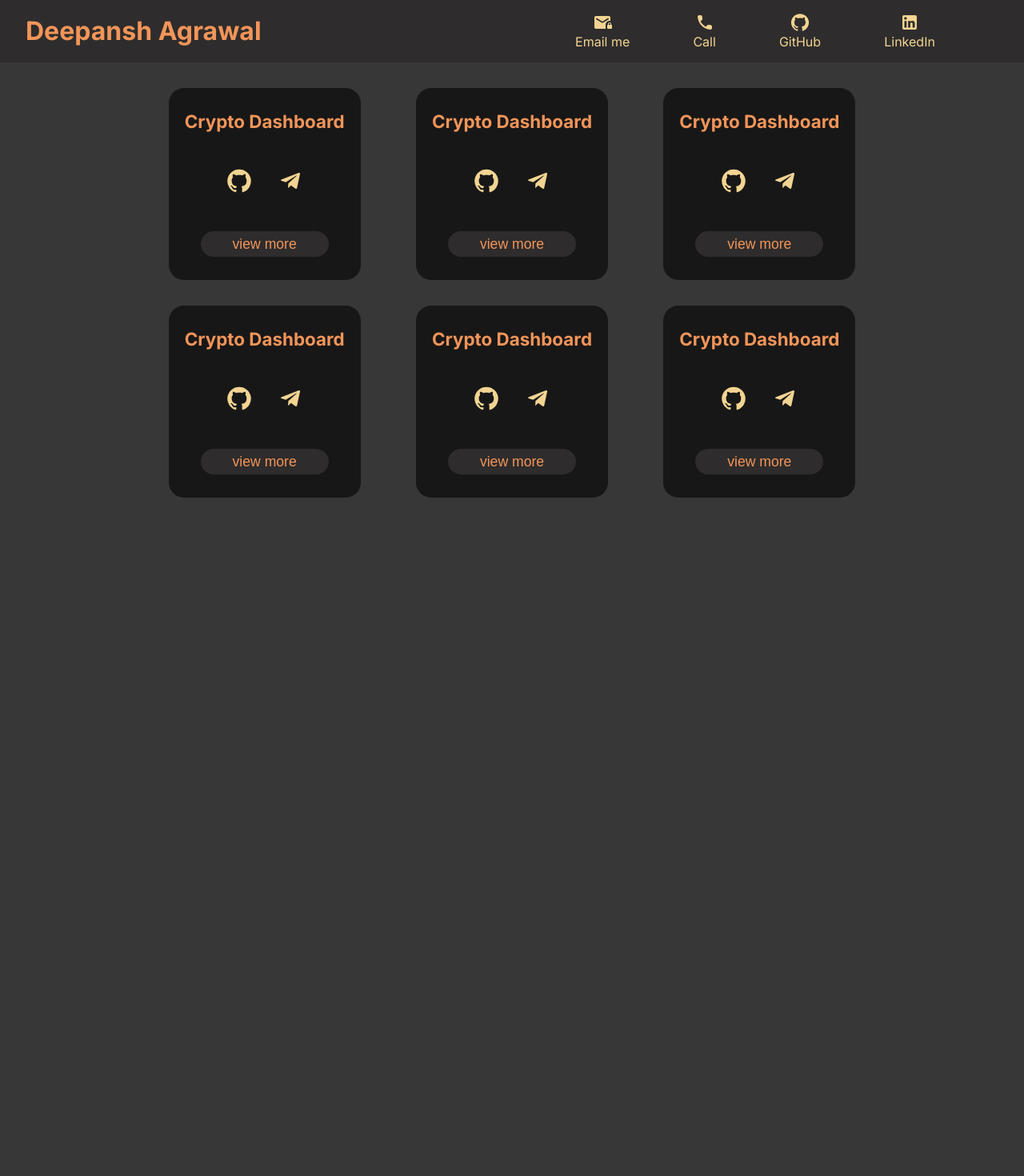
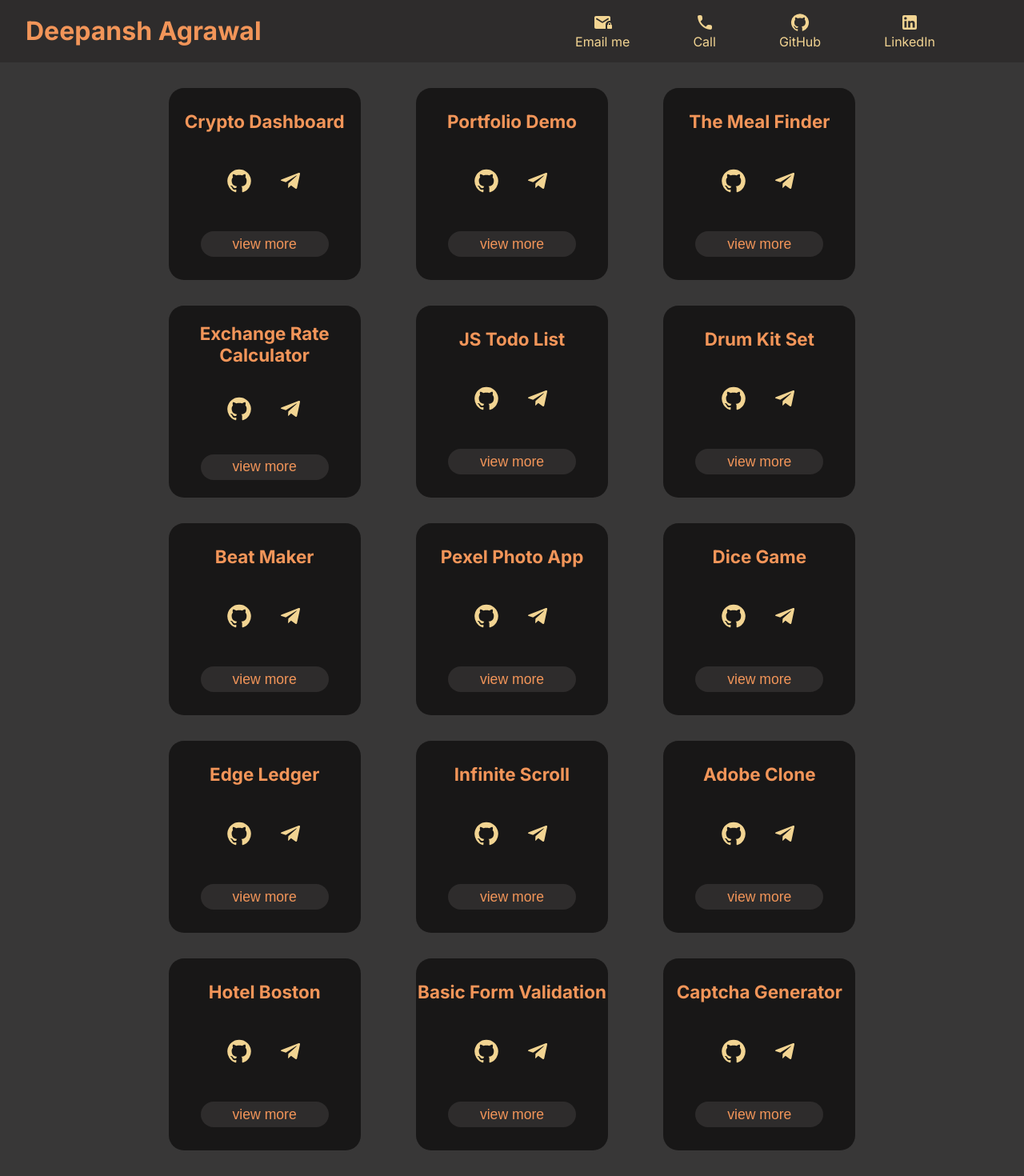
Before and after one commit to buddydeepansh/GithubProjects, a React (Vite) app: page / in a window 1280 px wide. Shown: the top 1470 px of the page at 80% size. Before the commit the page ends 800 px from the top, so only its background shows below. Built offline with nearby package versions, Linux system fonts and the light colour scheme.

Commit message:
* Added list of projects in json.

```diff
--- a/src/Components/GridBox/GridBox.less
+++ b/src/Components/GridBox/GridBox.less
@@ -14,6 +14,7 @@
   font-weight: 700;
   color: var(--orange);
   cursor: default;
+  text-align: center;
 }
 .btnContainer {
   display: flex;
--- a/src/JSON/Projects.json
+++ b/src/JSON/Projects.json
@@ -9,42 +9,122 @@
   },
   {
     "id": "2",
-    "name": "Crypto Dashboard",
-    "gitLink": "https://github.com/buddydeepansh/CryptoDashboard",
-    "depLink": "https://crypto-dashboard-demo.netlify.app/",
+    "name": "Portfolio Demo",
+    "gitLink": "https://github.com/buddydeepansh/PROJECTS/tree/master/module-5-test-deepansh",
+    "depLink": "https://buddydeepansh.github.io/PROJECTS/module-5-test-deepansh/index.html",
     "imgSrc": "Images/CryptoTracker.png",
-    "projectDesc": "This Crypto Dashboard conatins information on cryptocurrencies so that a user can track the rates, market prices, changes, graph of currencies."
+    "projectDesc": "This demo portfolio was made using Vanilla Js, Html & Css only. It contains some good ui and navigation buttons."
   },
   {
     "id": "3",
-    "name": "Crypto Dashboard",
-    "gitLink": "https://github.com/buddydeepansh/CryptoDashboard",
-    "depLink": "https://crypto-dashboard-demo.netlify.app/",
+    "name": "The Meal Finder",
+    "gitLink": "https://github.com/buddydeepansh/PROJECTS/tree/master/MEAL%20FINDER%20API",
+    "depLink": "https://buddydeepansh.github.io/PROJECTS/MEAL%20FINDER%20API/index.html",
     "imgSrc": "Images/CryptoTracker.png",
-    "projectDesc": "This Crypto Dashboard conatins information on cryptocurrencies so that a user can track the rates, market prices, changes, graph of currencies."
+    "projectDesc": "This meal finder project allows user to browse some random meals with their ingredients and cooking instructions as well. Also it provides a list of meal via the serach option when user enters any ingredient that they want to make a meal with. This all data is collected using api calls."
   },
   {
     "id": "4",
-    "name": "Crypto Dashboard",
-    "gitLink": "https://github.com/buddydeepansh/CryptoDashboard",
-    "depLink": "https://crypto-dashboard-demo.netlify.app/",
+    "name": "Exchange Rate Calculator",
+    "gitLink": "https://github.com/buddydeepansh/PROJECTS/tree/master/EXCHANGE%20RATE%20CALCULATOR",
+    "depLink": "https://buddydeepansh.github.io/PROJECTS/EXCHANGE%20RATE%20CALCULATOR/index.html",
     "imgSrc": "Images/CryptoTracker.png",
-    "projectDesc": "This Crypto Dashboard conatins information on cryptocurrencies so that a user can track the rates, market prices, changes, graph of currencies."
+    "projectDesc": "This Exchange rate calculator provides the user a service to convert 1 curreny into another currency according to the latest rates provided by the exchange rate api.."
   },
   {
     "id": "5",
-    "name": "Crypto Dashboard",
-    "gitLink": "https://github.com/buddydeepansh/CryptoDashboard",
-    "depLink": "https://crypto-dashboard-demo.netlify.app/",
+    "name": "JS Todo List",
+    "gitLink": "https://github.com/buddydeepansh/PROJECTS/tree/master/JS%20TODOLIST",
+    "depLink": "https://buddydeepansh.github.io/PROJECTS/JS%20TODOLIST/index.html",
     "imgSrc": "Images/CryptoTracker.png",
-    "projectDesc": "This Crypto Dashboard conatins information on cryptocurrencies so that a user can track the rates, market prices, changes, graph of currencies."
+    "projectDesc": "This Todo list is made using the concept of localstorage in browser. If a user modifies their todo list, It gets modified in the localstorage as well. So in this way even if a user refresh the web page, their data would not vanish."
   },
   {
     "id": "6",
-    "name": "Crypto Dashboard",
+    "name": "Drum Kit Set",
+    "gitLink": "https://github.com/buddydeepansh/PROJECTS/tree/master/Drum%20Kit",
+    "depLink": "https://buddydeepansh.github.io/PROJECTS/Drum%20Kit/index.html",
+    "imgSrc": "Images/CryptoTracker.png",
+    "projectDesc": "This Drum kit set app was made during my learning process of event listners and event handling of javascript. Whenever a user click the relevant key or presses an instrument's button they plays an instument's beat."
+  },
+  {
+    "id": "7",
+    "name": "Beat Maker",
+    "gitLink": "https://github.com/buddydeepansh/PROJECTS/tree/master/BEAT%20MAKER%20APP",
+    "depLink": "https://buddydeepansh.github.io/PROJECTS/BEAT%20MAKER%20APP/index.html",
+    "imgSrc": "Images/CryptoTracker.png",
+    "projectDesc": "This is an old project of mine which I had created using classes and methods using js only. This app contains multiple sound trackes of multiple instruments and when a user interacts with the touch pads they get added in the playing list. So for that pad the audio of the instrument is played."
+  },
+  {
+    "id": "8",
+    "name": "Pexel Photo App",
+    "gitLink": "https://github.com/buddydeepansh/PROJECTS/tree/master/PHOTOS%20CALL%20API",
+    "depLink": "https://buddydeepansh.github.io/PROJECTS/PHOTOS%20CALL%20API/index.html",
+    "imgSrc": "Images/CryptoTracker.png",
+    "projectDesc": "This is a web page which fetches some random photos using the pexels api and it uses grid structure to allign those images. User have a fascility to open the image in a single click. Also the user can search for specific type of images if thet want."
+  },
+  {
+    "id": "9",
+    "name": "Dice Game",
+    "gitLink": "https://github.com/buddydeepansh/PROJECTS/tree/master/DICE",
+    "depLink": "https://buddydeepansh.github.io/PROJECTS/DICE/index.html",
+    "imgSrc": "Images/CryptoTracker.png",
+    "projectDesc": "This Dice game is mdae with the help of Javascript. It generates a random number twice for one user each and displays the result status via a falg of winner of round or draw match. It consits of 6 images of dices which are then displayed as per the random number generated."
+  },
+  {
+    "id": "10",
+    "name": "Edge Ledger",
     "gitLink": "https://github.com/buddydeepansh/CryptoDashboard",
-    "depLink": "https://crypto-dashboard-demo.netlify.app/",
+    "depLink": "https://buddydeepansh.github.io/edgeledgerproject/",
     "imgSrc": "Images/CryptoTracker.png",
-    "projectDesc": "This Crypto Dashboard conatins information on cryptocurrencies so that a user can track the rates, market prices, changes, graph of currencies."
+    "projectDesc": "This demo project is made for a financial services website where the service provider can list their services and all the history about them."
+  },
+  {
+    "id": "11",
+    "name": "Infinite Scroll",
+    "gitLink": "https://github.com/buddydeepansh/PROJECTS/tree/master/INFINITE%20SCROLL%20WITH%20PAGINATION",
+    "depLink": "https://buddydeepansh.github.io/PROJECTS/INFINITE%20SCROLL%20WITH%20PAGINATION/index.html",
+    "imgSrc": "Images/CryptoTracker.png",
+    "projectDesc": "This web app uses an api call to fetch some random data, but the user is displayed only certain items at once. Then wehn the user scrolls down then a loader animation is shown and more items are displayed to user."
+  },
+  {
+    "id": "12",
+    "name": "Adobe Clone",
+    "gitLink": "https://github.com/buddydeepansh/PROJECTS/tree/master/ADOBE%20CLONE",
+    "depLink": "https://buddydeepansh.github.io/PROJECTS/ADOBE%20CLONE/index.html",
+    "imgSrc": "Images/CryptoTracker.png",
+    "projectDesc": "Adobe clone is the clone of Adobe's website only just the frontend part which includes a background gif video as an animation. Rest all data is static."
+  },
+  {
+    "id": "13",
+    "name": "Hotel Boston",
+    "gitLink": "https://github.com/buddydeepansh/hotelboston",
+    "depLink": "https://buddydeepansh.github.io/hotelboston/index.html",
+    "imgSrc": "Images/CryptoTracker.png",
+    "projectDesc": "This website is made using HTML & Css only. It have 3 pages for Home, About and Contact us."
+  },
+  {
+    "id": "14",
+    "name": "Basic Form Validation",
+    "gitLink": "https://github.com/buddydeepansh/PROJECTS/tree/master/Modul6Test_Deepansh",
+    "depLink": "https://buddydeepansh.github.io/PROJECTS/Modul6Test_Deepansh/index.html",
+    "imgSrc": "Images/CryptoTracker.png",
+    "projectDesc": "This is a basic form validation which validates the form using regex and js only."
+  },
+  {
+    "id": "15",
+    "name": "Captcha Generator",
+    "gitLink": "https://github.com/buddydeepansh/PROJECTS/tree/master/Captchaa",
+    "depLink": "https://buddydeepansh.github.io/PROJECTS/Captchaa/index.html",
+    "imgSrc": "Images/CryptoTracker.png",
+    "projectDesc": "This was a practice project which I had created a long time ago to simply generate some random letters and then match them with the user input."
+  },
+  {
+    "id": "16",
+    "name": "Random User Generator",
+    "gitLink": "https://github.com/buddydeepansh/PROJECTS/tree/master/RandomUser",
+    "depLink": "https://buddydeepansh.github.io/PROJECTS/RandomUser/index.html",
+    "imgSrc": "Images/CryptoTracker.png",
+    "projectDesc": "This user generator provides random images, name, email address and phone number of a person to user. This whole data is randomized and being fetched from an third party api using fetch calls."
   }
 ]
```
